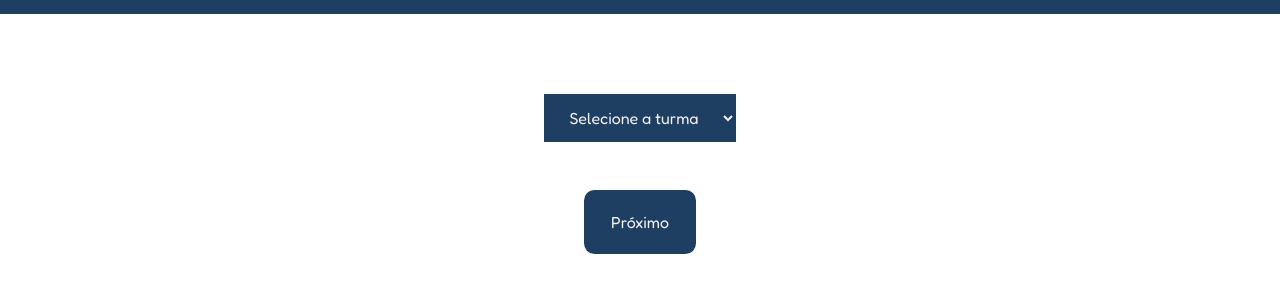
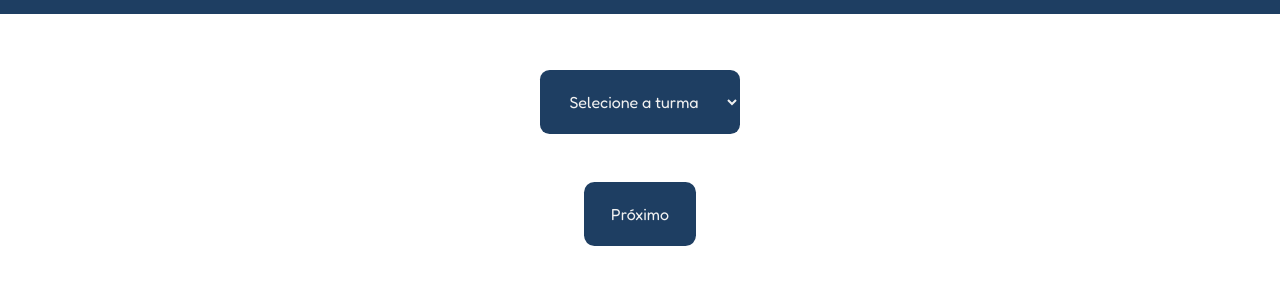
Before and after one commit to DevLeonardoK/quantofalta, a plain HTML site: page index.html in a window 1280 px wide. Shown: the part 50-342 px from the top of the page. Drawn offline with Linux system fonts and the light colour scheme.

Commit message:
update styles pre23n

```diff
--- a/sass/styles.sass
+++ b/sass/styles.sass
@@ -11,12 +11,13 @@
     width: 100vw
 
     select
-        margin-top: 5em
-        width: 12em
+        margin-top: 3.5em
+        width: 12.5em
         text-align: center
-        height: 3em
+        height: 4em
         background-color: #1E3E62
         color: #f1f1f1
+        border-radius: 0.6em
         border: none
         outline: none
         font-size: 16px
@@ -65,9 +66,13 @@ table
 
 .inputNota1
     width: 80px
+    text-align: center
+    height: 30px
 
 .inputNota2
     width: 80px
+    text-align: center
+    height: 30px
 
 .resultado
     text-align: center
```
Also changed, not shown: styles/styles.css, 1 other file.
